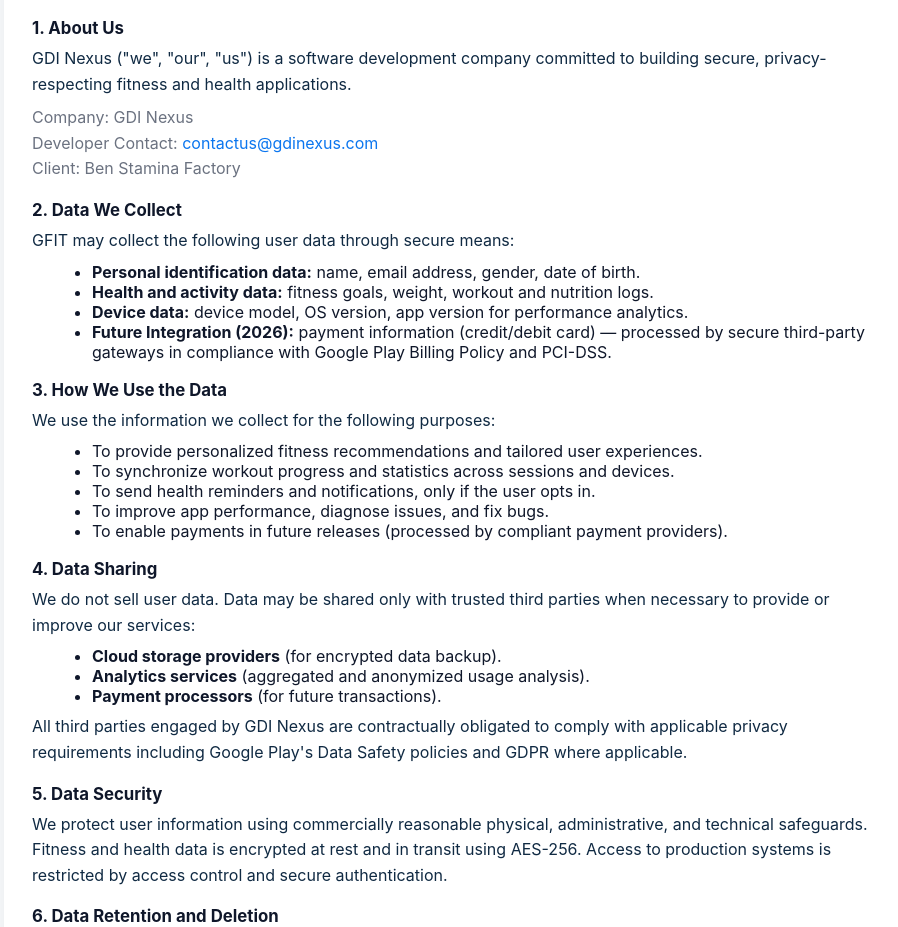
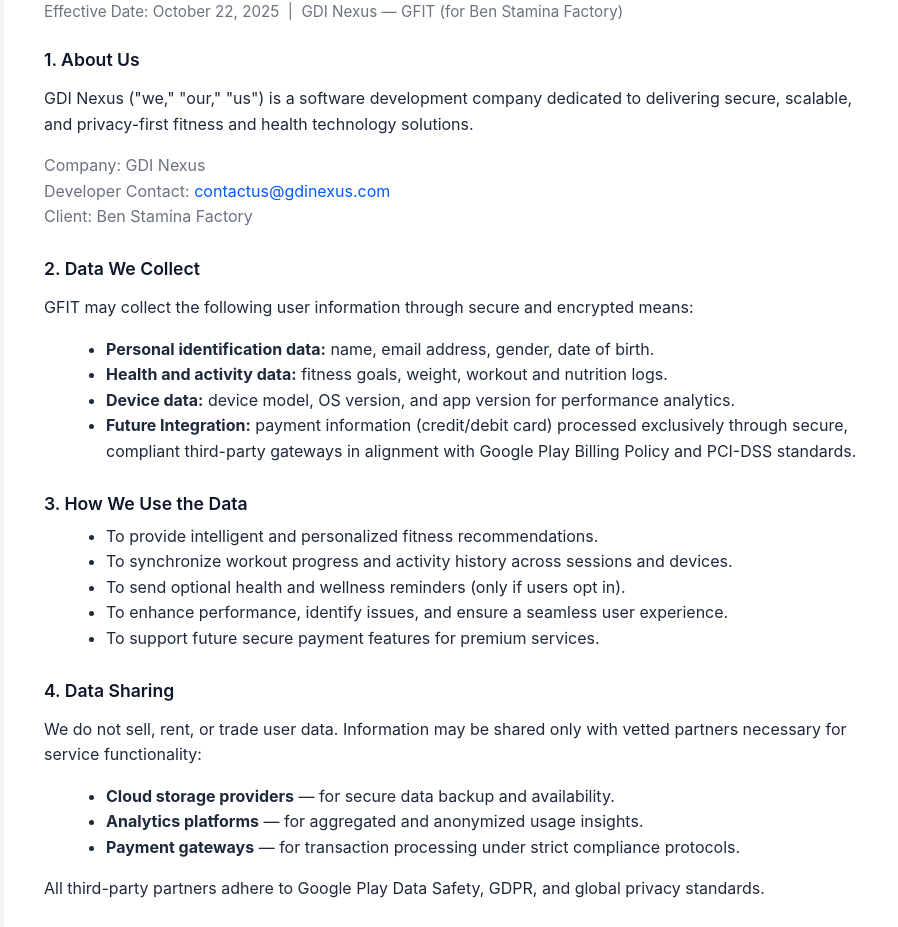
Before and after one commit to iamrealvinnu/privacy-policy, a plain HTML site: page index.html in a window 1280 px wide. Shown: the part 169-1096 px from the top of the page, without its empty margins (186-1084 px from the left). Drawn offline with Linux system fonts and the light colour scheme.

Commit message:
Update index.html

```diff
--- a/index.html
+++ b/index.html
@@ -8,22 +8,80 @@
   <meta name="author" content="GDI Nexus">
   <link rel="canonical" href="https://iamrealvinnu.github.io/privacy-policy/">
   <style>
-    :root{--bg:#f7f9fb;--card:#ffffff;--muted:#6b7280;--accent:#0b76ef;--radius:12px}
-    html,body{height:100%;margin:0;font-family:Inter,system-ui,-apple-system,Segoe UI,Roboto,Helvetica,Arial,sans-serif;background:var(--bg);color:#0f172a}
-    .container{max-width:900px;margin:48px auto;padding:28px}
-    .card{background:var(--card);padding:28px;border-radius:var(--radius);box-shadow:0 6px 20px rgba(2,6,23,0.06)}
-    h1{margin:0 0 8px;font-size:1.5rem}
-    .meta{color:var(--muted);font-size:0.95rem;margin-bottom:18px}
-    section{margin:18px 0}
-    h2{font-size:1.05rem;margin:0 0 8px}
-    p{margin:8px 0;color:#102a43;line-height:1.6}
-    ul{margin:8px 0 8px 20px}
-    .muted{color:var(--muted)}
-    .badge{display:inline-block;padding:6px 10px;background:#eef6ff;color:var(--accent);border-radius:999px;font-weight:600;font-size:0.85rem}
-    .footer{margin-top:22px;font-size:0.92rem;color:var(--muted)}
-    a{color:var(--accent);text-decoration:none}
-    .contact{background:#f1f5f9;padding:12px;border-radius:10px;margin-top:12px}
-    @media (max-width:520px){.container{margin:20px;padding:18px}.card{padding:18px}}
+    :root {
+      --bg: #f9fafb;
+      --card: #ffffff;
+      --text: #0f172a;
+      --muted: #6b7280;
+      --accent: #005bff;
+      --radius: 12px;
+    }
+    html, body {
+      height: 100%;
+      margin: 0;
+      font-family: 'Inter', system-ui, -apple-system, Segoe UI, Roboto, Helvetica, Arial, sans-serif;
+      background: var(--bg);
+      color: var(--text);
+    }
+    .container {
+      max-width: 900px;
+      margin: 64px auto;
+      padding: 24px;
+    }
+    .card {
+      background: var(--card);
+      padding: 40px;
+      border-radius: var(--radius);
+      box-shadow: 0 8px 30px rgba(0,0,0,0.05);
+    }
+    h1 {
+      margin: 0 0 8px;
+      font-size: 1.8rem;
+      font-weight: 600;
+    }
+    .meta {
+      color: var(--muted);
+      font-size: 0.95rem;
+      margin-bottom: 20px;
+    }
+    section {
+      margin: 28px 0;
+    }
+    h2 {
+      font-size: 1.1rem;
+      margin: 0 0 10px;
+      font-weight: 600;
+    }
+    p, li {
+      line-height: 1.6;
+      color: #1e293b;
+      font-size: 1rem;
+    }
+    ul {
+      margin: 8px 0 8px 22px;
+    }
+    .muted {
+      color: var(--muted);
+    }
+    .footer {
+      margin-top: 32px;
+      font-size: 0.92rem;
+      color: var(--muted);
+    }
+    a {
+      color: var(--accent);
+      text-decoration: none;
+    }
+    .contact {
+      background: #f1f5f9;
+      padding: 14px 18px;
+      border-radius: 10px;
+      margin-top: 10px;
+    }
+    @media (max-width: 600px) {
+      .container { margin: 20px; padding: 16px; }
+      .card { padding: 20px; }
+    }
   </style>
 </head>
 <body>
@@ -31,84 +89,79 @@
     <article class="card" role="article" aria-labelledby="policy-title">
       <header>
         <h1 id="policy-title">Privacy Policy for GFIT</h1>
-        <div class="meta">
-          <span class="badge">Effective: October 22, 2025</span>
-          &nbsp;&middot;&nbsp; GDI Nexus — GFIT (for Ben Stamina Factory)
-        </div>
+        <div class="meta">Effective Date: October 22, 2025 &nbsp;|&nbsp; GDI Nexus — GFIT (for Ben Stamina Factory)</div>
       </header>
 
-      <section aria-labelledby="about-us">
-        <h2 id="about-us">1. About Us</h2>
-        <p>GDI Nexus ("we", "our", "us") is a software development company committed to building secure, privacy-respecting fitness and health applications.</p>
+      <section>
+        <h2>1. About Us</h2>
+        <p>GDI Nexus ("we," "our," "us") is a software development company dedicated to delivering secure, scalable, and privacy-first fitness and health technology solutions.</p>
         <p class="muted">Company: GDI Nexus<br>Developer Contact: <a href="mailto:contactus@gdinexus.com">contactus@gdinexus.com</a><br>Client: Ben Stamina Factory</p>
       </section>
 
-      <section aria-labelledby="data-we-collect">
-        <h2 id="data-we-collect">2. Data We Collect</h2>
-        <p>GFIT may collect the following user data through secure means:</p>
+      <section>
+        <h2>2. Data We Collect</h2>
+        <p>GFIT may collect the following user information through secure and encrypted means:</p>
         <ul>
           <li><strong>Personal identification data:</strong> name, email address, gender, date of birth.</li>
           <li><strong>Health and activity data:</strong> fitness goals, weight, workout and nutrition logs.</li>
-          <li><strong>Device data:</strong> device model, OS version, app version for performance analytics.</li>
-          <li><strong>Future Integration (2026):</strong> payment information (credit/debit card) — processed by secure third-party gateways in compliance with Google Play Billing Policy and PCI-DSS.</li>
+          <li><strong>Device data:</strong> device model, OS version, and app version for performance analytics.</li>
+          <li><strong>Future Integration:</strong> payment information (credit/debit card) processed exclusively through secure, compliant third-party gateways in alignment with Google Play Billing Policy and PCI-DSS standards.</li>
         </ul>
       </section>
 
-      <section aria-labelledby="how-we-use">
-        <h2 id="how-we-use">3. How We Use the Data</h2>
-        <p>We use the information we collect for the following purposes:</p>
+      <section>
+        <h2>3. How We Use the Data</h2>
         <ul>
-          <li>To provide personalized fitness recommendations and tailored user experiences.</li>
-          <li>To synchronize workout progress and statistics across sessions and devices.</li>
-          <li>To send health reminders and notifications, only if the user opts in.</li>
-          <li>To improve app performance, diagnose issues, and fix bugs.</li>
-          <li>To enable payments in future releases (processed by compliant payment providers).</li>
+          <li>To provide intelligent and personalized fitness recommendations.</li>
+          <li>To synchronize workout progress and activity history across sessions and devices.</li>
+          <li>To send optional health and wellness reminders (only if users opt in).</li>
+          <li>To enhance performance, identify issues, and ensure a seamless user experience.</li>
+          <li>To support future secure payment features for premium services.</li>
         </ul>
       </section>
 
-      <section aria-labelledby="data-sharing">
-        <h2 id="data-sharing">4. Data Sharing</h2>
-        <p>We do not sell user data. Data may be shared only with trusted third parties when necessary to provide or improve our services:</p>
+      <section>
+        <h2>4. Data Sharing</h2>
+        <p>We do not sell, rent, or trade user data. Information may be shared only with vetted partners necessary for service functionality:</p>
         <ul>
-          <li><strong>Cloud storage providers</strong> (for encrypted data backup).</li>
-          <li><strong>Analytics services</strong> (aggregated and anonymized usage analysis).</li>
-          <li><strong>Payment processors</strong> (for future transactions).</li>
+          <li><strong>Cloud storage providers</strong> — for secure data backup and availability.</li>
+          <li><strong>Analytics platforms</strong> — for aggregated and anonymized usage insights.</li>
+          <li><strong>Payment gateways</strong> — for transaction processing under strict compliance protocols.</li>
         </ul>
-        <p>All third parties engaged by GDI Nexus are contractually obligated to comply with applicable privacy requirements including Google Play's Data Safety policies and GDPR where applicable.</p>
+        <p>All third-party partners adhere to Google Play Data Safety, GDPR, and global privacy standards.</p>
       </section>
 
-      <section aria-labelledby="data-security">
-        <h2 id="data-security">5. Data Security</h2>
-        <p>We protect user information using commercially reasonable physical, administrative, and technical safeguards. Fitness and health data is encrypted at rest and in transit using AES-256. Access to production systems is restricted by access control and secure authentication.</p>
+      <section>
+        <h2>5. Data Security</h2>
+        <p>GFIT employs industry-leading encryption (AES‑256) and access control protocols to protect all health and personal data. Our infrastructure is routinely audited for compliance, and access is granted only on a need‑to‑know basis under secure authentication measures.</p>
       </section>
 
-      <section aria-labelledby="retention-deletion">
-        <h2 id="retention-deletion">6. Data Retention and Deletion</h2>
-        <p>User data is retained only as long as necessary to provide core app functionalities and to comply with legal obligations. Users may delete their account or request complete data deletion at any time by contacting <a href="mailto:contactus@gdinexus.com">contactus@gdinexus.com</a>. We will respond to deletion requests in accordance with applicable law.</p>
+      <section>
+        <h2>6. Data Retention and Deletion</h2>
+        <p>Data is retained only for as long as necessary to provide essential app functionality and comply with applicable legal requirements. Users may delete their account or request full data erasure at any time by contacting <a href="mailto:contactus@gdinexus.com">contactus@gdinexus.com</a>. Requests are handled promptly and transparently.</p>
       </section>
 
-      <section aria-labelledby="childrens-privacy">
-        <h2 id="childrens-privacy">7. Children’s Privacy</h2>
-        <p>GFIT is not targeted to children under the age of 13. If you believe a child under 13 has provided personal information to GFIT, contact us immediately at <a href="mailto:contactus@gdinexus.com">contactus@gdinexus.com</a> so we can remove the information.</p>
+      <section>
+        <h2>7. Children’s Privacy</h2>
+        <p>GFIT is not intended for individuals under the age of 13. If a parent or guardian believes their child has provided personal information, they should contact us immediately for swift removal of the data.</p>
       </section>
 
-      <section aria-labelledby="future-updates">
-        <h2 id="future-updates">8. Future Updates</h2>
-        <p>Our privacy practices may evolve as the app develops new features such as payments and AI-driven insights. Updated versions of this policy will be posted at:</p>
+      <section>
+        <h2>8. Future Updates</h2>
+        <p>As GFIT evolves to include advanced features like AI-driven insights and in-app payment options, this Privacy Policy will be updated to reflect our continued commitment to transparency and user protection. Updates will be published at:</p>
         <p><a href="https://iamrealvinnu.github.io/privacy-policy/" target="_blank" rel="noopener noreferrer">https://iamrealvinnu.github.io/privacy-policy/</a></p>
       </section>
 
-      <section aria-labelledby="contact-us">
-        <h2 id="contact-us">9. Contact Us</h2>
+      <section>
+        <h2>9. Contact Us</h2>
         <div class="contact">
-          <p>If you have privacy concerns, questions, or requests (including data deletion), contact us:</p>
           <p><strong>Email:</strong> <a href="mailto:contactus@gdinexus.com">contactus@gdinexus.com</a><br>
           <strong>Address:</strong> 33, Thoppan Line, Fingerpost Kandal, Udagamandalam, Nilgiris, Tamil Nadu, India - 643001</p>
         </div>
       </section>
 
       <footer class="footer">
-        <p class="muted">Last updated: October 22, 2025. This Privacy Policy governs personal information collected by GFIT, developed by GDI Nexus for Ben Stamina Factory.</p>
+        <p>Last updated: October 22, 2025 &mdash; This Privacy Policy governs personal information collected through GFIT, developed by GDI Nexus for Ben Stamina Factory.</p>
       </footer>
     </article>
   </main>
```
